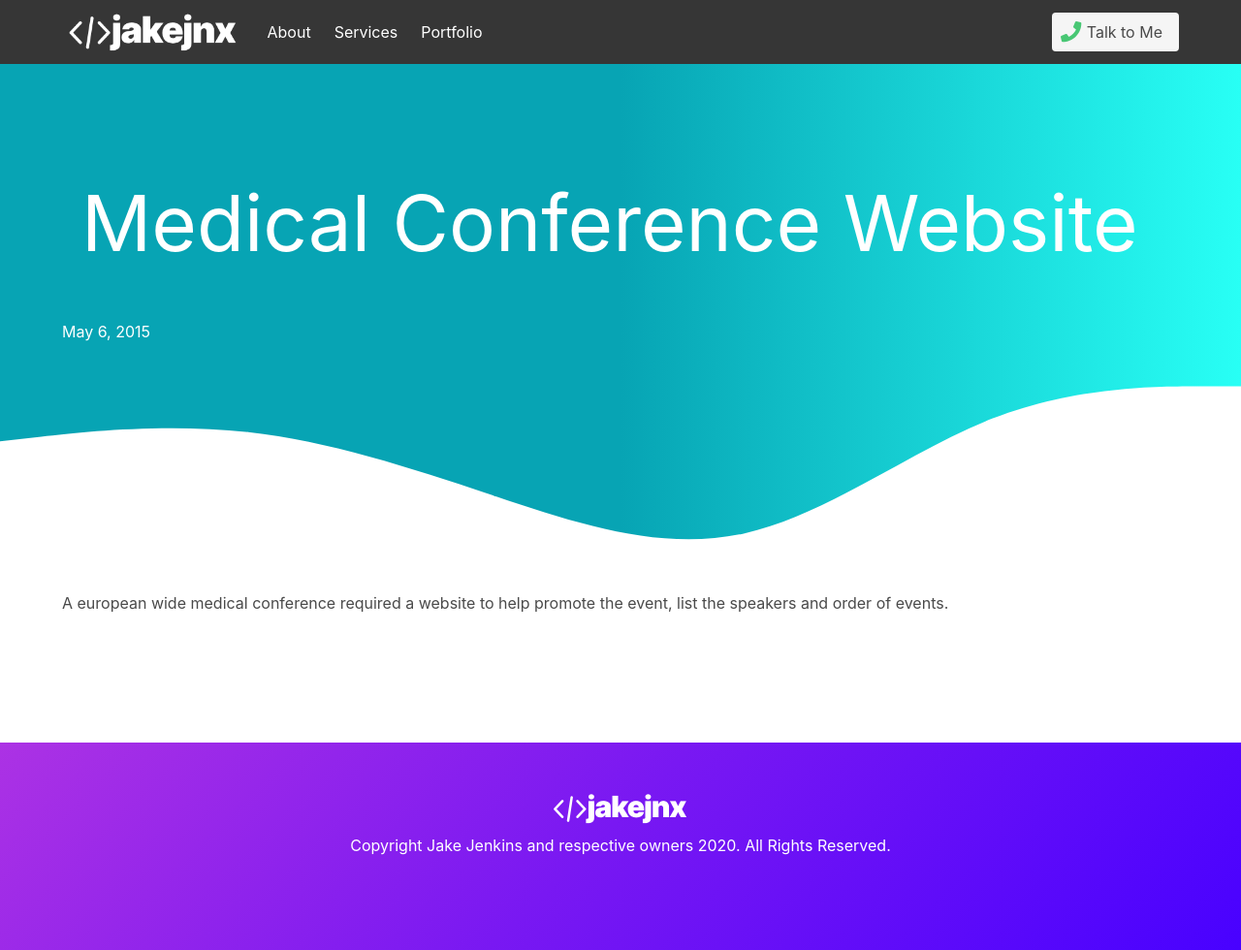
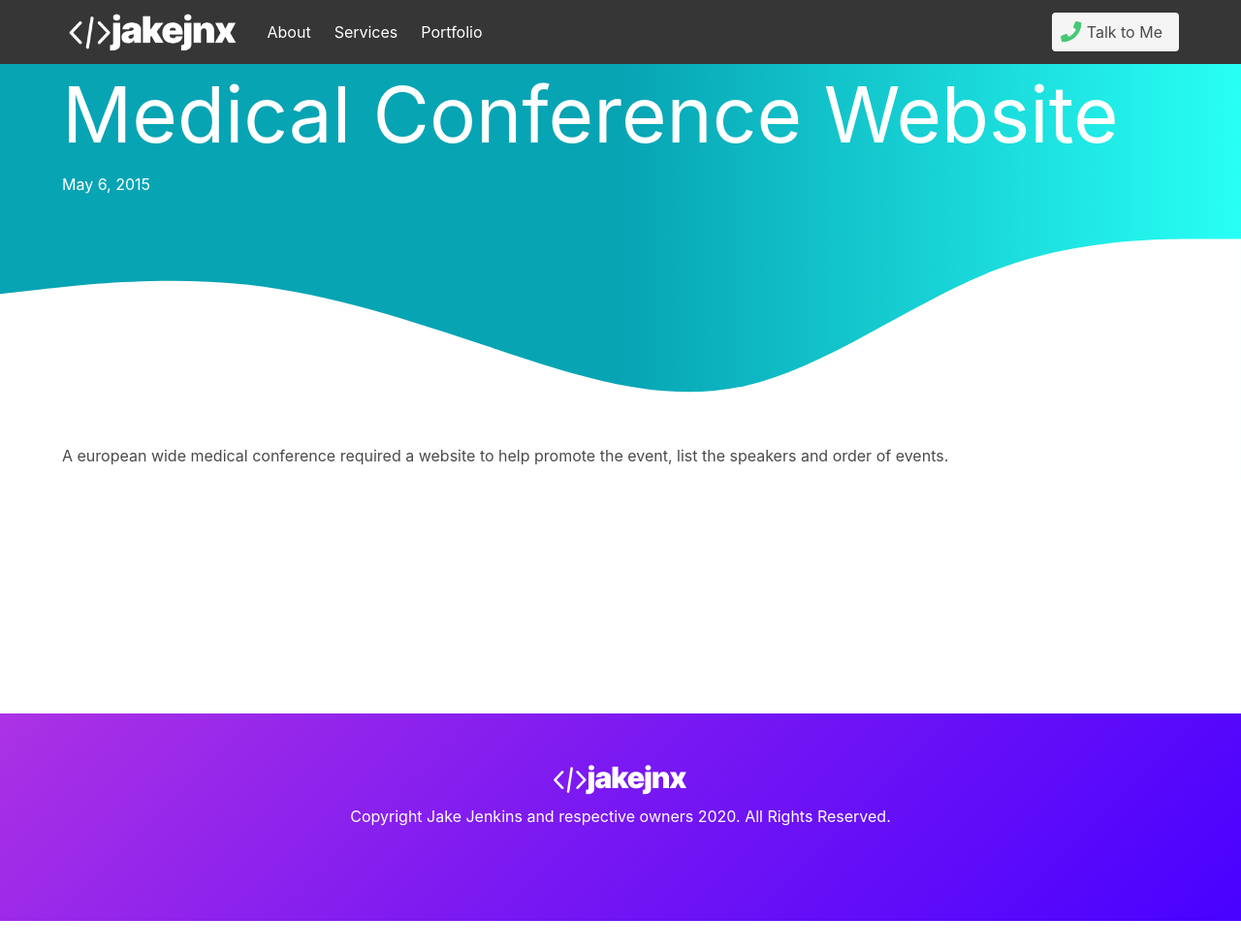
Before and after one commit to jake-jenkins/jjnx-bulma, a Jekyll site: the page built from _portfolio/medical-conference-website.md, in a window 1280 px wide. Shown: the whole page at 97% size. Built offline with Jekyll 4.4.1, drawn with Linux system fonts in a browser that asks for light colours; nearby versions of some CDN libraries; after the commit the page ends 950 px from its top, so only the background shows below that.

Commit message:
Update head.html

```diff
--- a/_includes/head.html
+++ b/_includes/head.html
@@ -38,7 +38,7 @@
 
 .wave-container h1 {
   font-size: 5rem;
-  margin: 7rem 1.25rem 2.5rem 1.25rem;
+
 }
 
     .wave-container svg {
```
